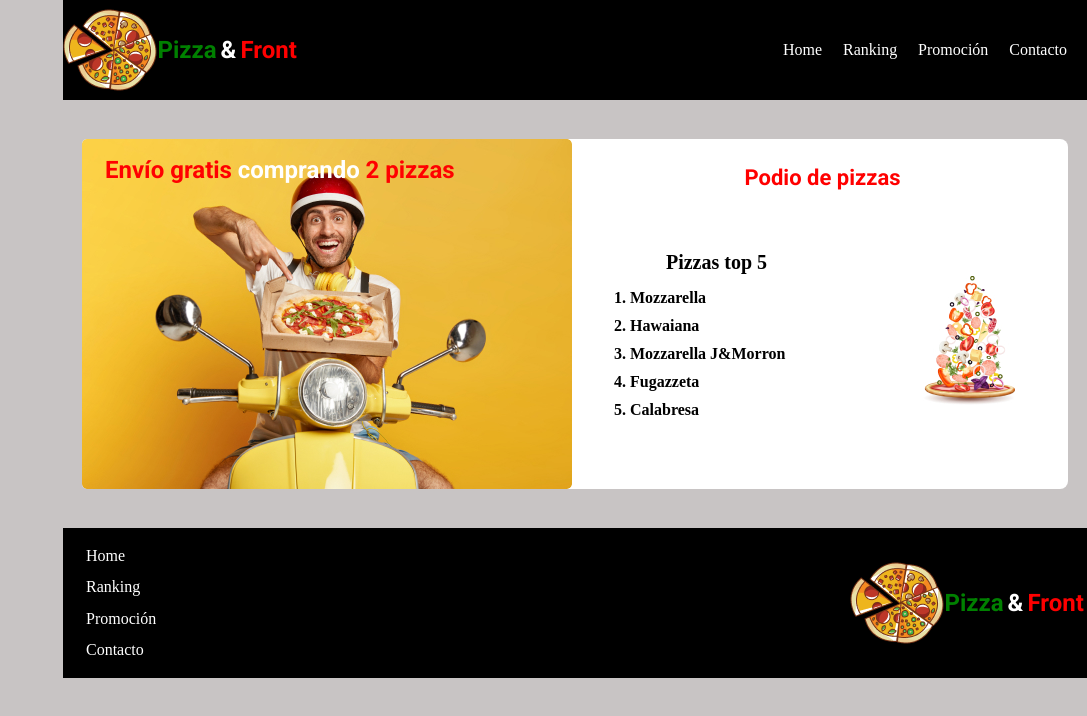
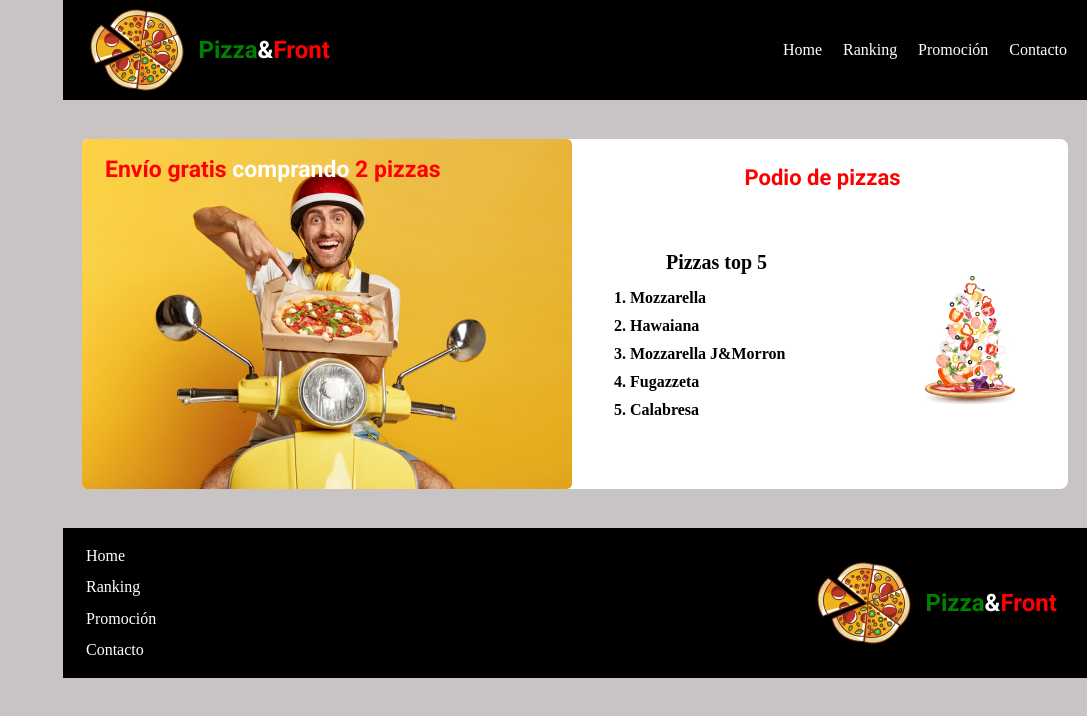
Before and after one commit to El-Ayvar/second-pizza, a plain HTML site: page index.html in a window 1280 px wide. Shown: the whole page, without its empty margins (193-1280 px from the left). Drawn offline with Linux system fonts and the light colour scheme.

Commit message:
arreglando pizzzay

```diff
--- a/assets/css/style.css
+++ b/assets/css/style.css
@@ -22,6 +22,7 @@ body {
 header {
     width: 1024px;
     height: 100px;
+    padding-left: 20px;
     display: flex;
     justify-content: space-between;
     align-items: center;
@@ -30,7 +31,7 @@ header {
 }
 
 .logo_box {
-    width: 234px;
+    width: 254px;
     height: 80px;
     display: flex;
     justify-content: space-around;
@@ -53,11 +54,20 @@ header ul {
 .white {
     color: white;
     font-size: 24px;
+    margin: -4px;
+}
+
+.white_ec {
+    color: white;
 }
 
 .red {
     color: red;
     font-size: 24px;
+}
+
+.red_ec {
+    color: red;
 }
 
 section {
@@ -142,6 +152,7 @@ footer {
     justify-content: space-between;
     align-items: center;
     padding-left: 20px;
+    padding-right: 20px;
     width: 1024px;
     height: 150px;
     border: solid;
--- a/index.html
+++ b/index.html
@@ -29,9 +29,9 @@
     <section>
         <img src="assets/img/delivery.jpg" alt="imagen de un repartidor apuntando una pizza">
         <p class="ec2_box"><b>
-            <span class="red">Envío gratis</span>
-            <span class="white">comprando</span>
-            <span class="red">2 pizzas</span>
+            <span class="red_ec">Envío gratis</span>
+            <span class="white_ec">comprando</span>
+            <span class="red_ec">2 pizzas</span>
         </b></p>
         <div class="podium_box">
             <p class="red">
```
